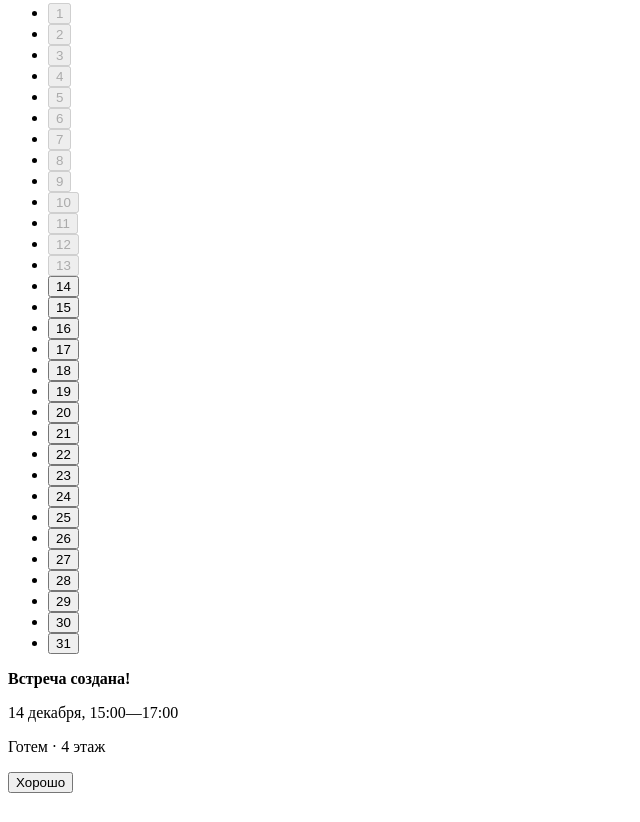
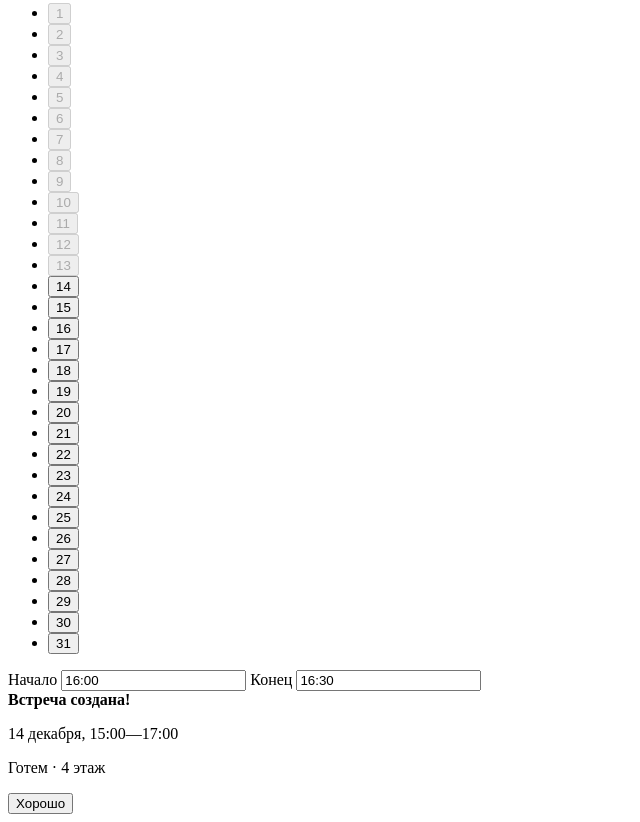
Before and after one commit to Alivander/shri-2018-task-2, a plain HTML site: page index.html in a window 1280 px wide. Shown: the part 6847-7669 px from the top of the page, without its empty margins (0-640 px from the left). Before the commit the page ends 7648 px from the top, so only its background shows below. Drawn offline with Linux system fonts and the light colour scheme.

Commit message:
Разметка полей с временем проведения встречи

```diff
--- a/index.html
+++ b/index.html
@@ -765,7 +765,7 @@
 
           <label class="field event__date">
             <span class="field__label">Дата</span>
-            <input class="field__input" type="text" value="14 декабря, 2017" placeholder="Укажите дату в формате дд-мм-гггг" required>
+            <input class="field__input" type="text" value="14 декабря, 2017" placeholder="В формате дд-мм-гггг" required>
           </label>
 
           <button class="event__calendar-icon" type="button">Выбрать дату в календаре</button>
@@ -891,6 +891,16 @@
 
         </div>
 
+        <label class="field event__time event__time--start">
+          <span class="field__label">Начало</span>
+          <input class="field__input" type="text" value="16:00" placeholder="00:00" required>
+        </label>
+
+        <label class="field event__time event__time--start">
+          <span class="field__label">Конец</span>
+          <input class="field__input" type="text" value="16:30" placeholder="00:00" required>
+        </label>
+
       </form>
 
     </section>
```
Also changed, not shown: README.md.
